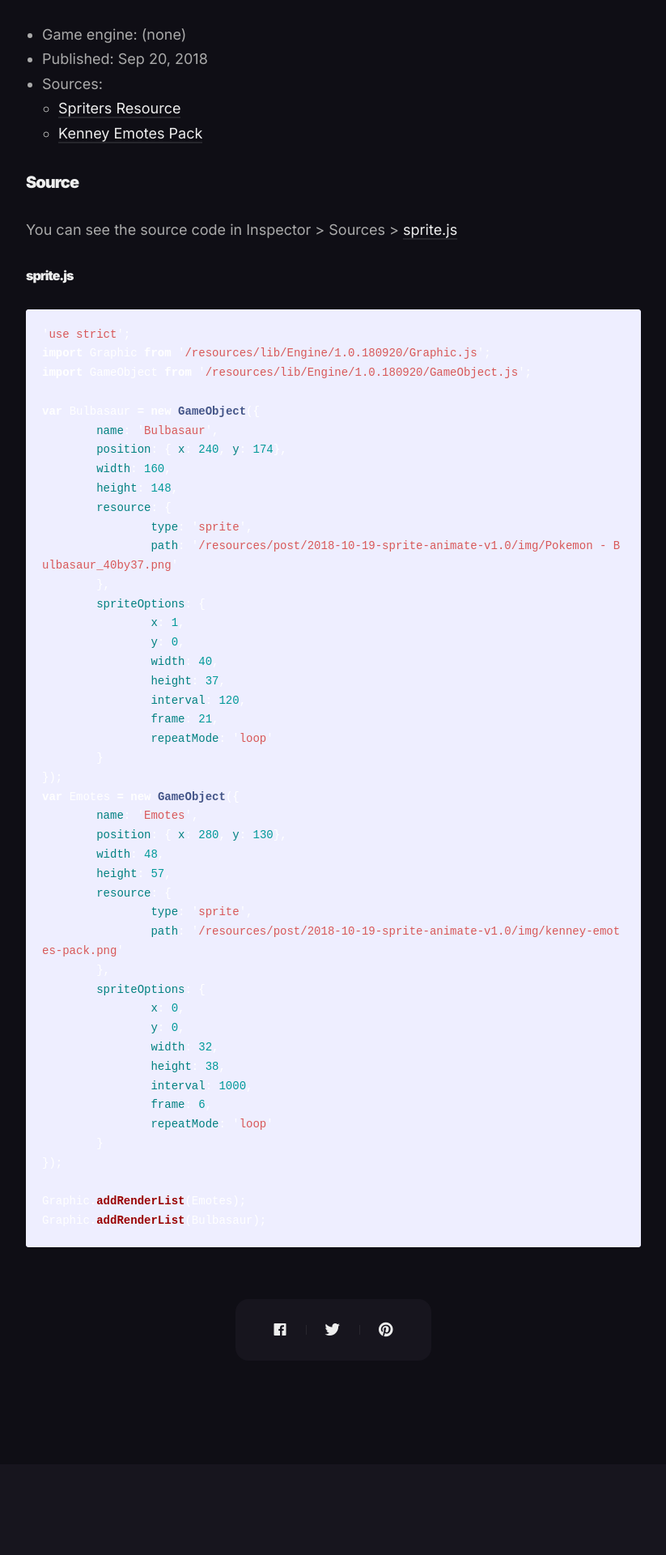
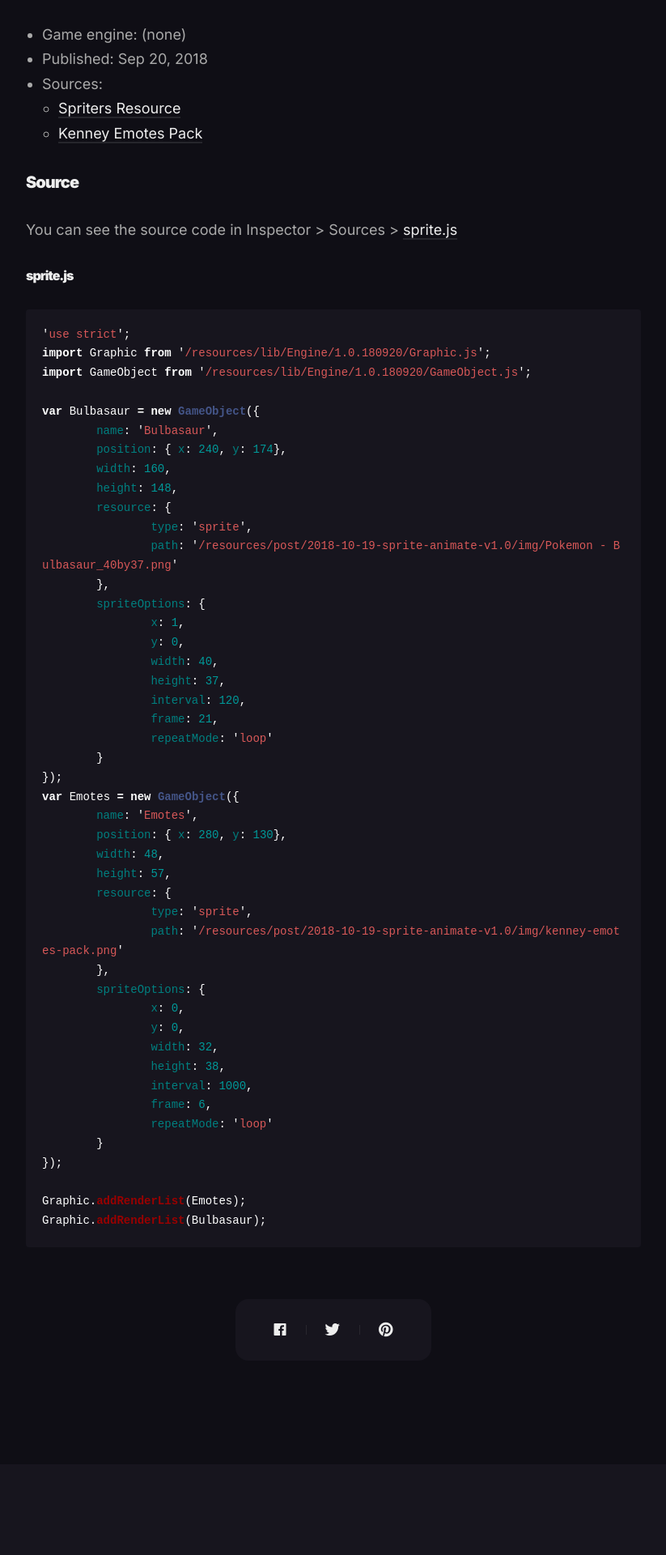
Before and after one commit to hwanyong/hwanyong.github.io, a Jekyll site: the page built from _posts/2018-10-19-sprite-animate-v1.0.md, in a window 1280 px wide. Shown: the part 1642-3562 px from the top of the page at 81% size, without its empty margins (228-1051 px from the left). Built offline with Jekyll 4.4.1, drawn with Linux system fonts in a browser that asks for light colours; nearby versions of some CDN libraries; comment, search, counter and statistics services are not loaded.

Commit message:
Update 2018-10-19-sprite-animate-v1.0.md

````diff
--- a/_posts/2018-10-19-sprite-animate-v1.0.md
+++ b/_posts/2018-10-19-sprite-animate-v1.0.md
@@ -25,7 +25,7 @@ Development: HWANYONG YOO (UHD)
 #### Source
 You can see the source code in Inspector > Sources > [sprite.js](/resources/post/2018-10-19-sprite-animate-v1.0/js/sprites.js)
 ###### sprite.js
-```javascript
+{% highlight js %}
 'use strict';
 import Graphic from '/resources/lib/Engine/1.0.180920/Graphic.js';
 import GameObject from '/resources/lib/Engine/1.0.180920/GameObject.js';
@@ -71,6 +71,6 @@ var Emotes = new GameObject({
 
 Graphic.addRenderList(Emotes);
 Graphic.addRenderList(Bulbasaur);
-```
+{% endhighlight %}
 
 <script type="module" src="{{page.resourceUrl}}/js/sprites.js"></script>
````
